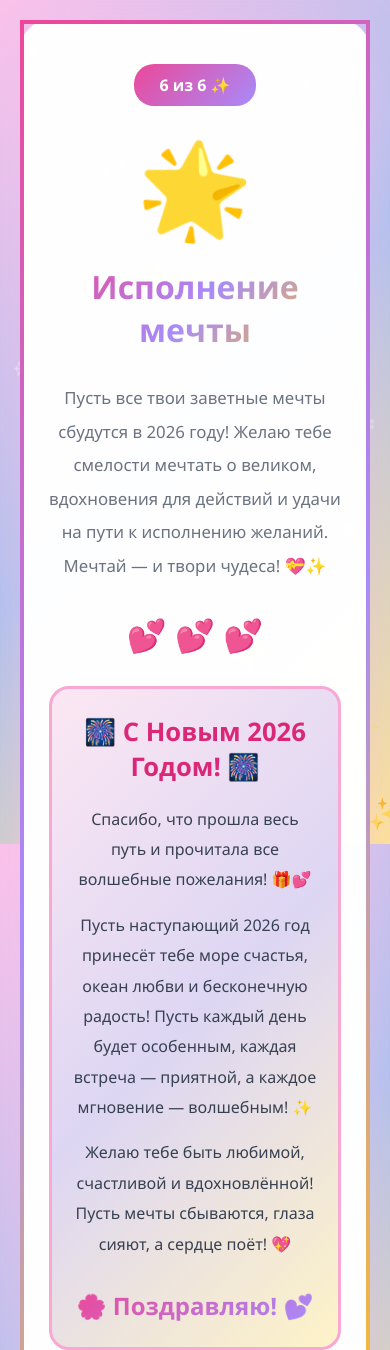
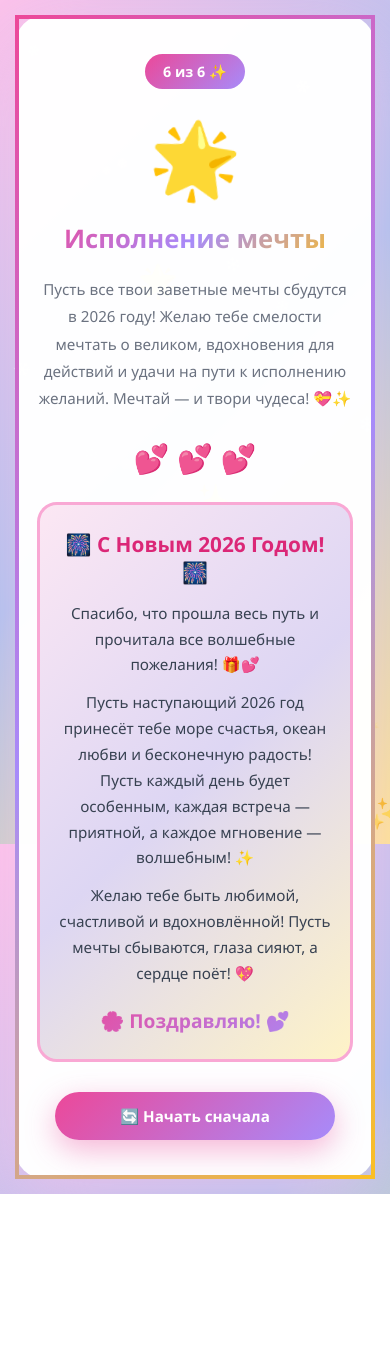
Before and after one commit to t0len/ny, a plain HTML site: page wish6.html in a window 390 px wide. Shown: the top 1350 px of the page. After the commit the page ends 1194 px from the top, so only its background shows below. Drawn offline with Linux system fonts and the light colour scheme.

Commit message:
Refactor HTML structure and styles for wish6

```diff
--- a/wish6.html
+++ b/wish6.html
@@ -171,6 +171,8 @@
             transition: all 0.3s ease;
             border: none;
             cursor: pointer;
+            -webkit-tap-highlight-color: rgba(236, 72, 153, 0.3);
+            touch-action: manipulation;
         }
 
         .btn:hover {
@@ -183,37 +185,105 @@
         }
 
         @media (max-width: 600px) {
+            body {
+                padding: 15px;
+            }
+
             .container {
-                padding: 40px 25px;
+                padding: 40px 22px;
+            }
+
+            .counter {
+                font-size: 0.9em;
+                padding: 8px 18px;
             }
 
             h1 {
-                font-size: 2em;
+                font-size: 1.9em;
+                margin-bottom: 20px;
             }
 
             .emoji {
-                font-size: 5em;
+                font-size: 4.5em;
+                margin-bottom: 20px;
             }
 
             .wish-text {
-                font-size: 1.05em;
+                font-size: 1em;
+                line-height: 1.8;
+                margin-bottom: 25px;
+            }
+
+            .divider {
+                font-size: 1.8em;
+                margin: 25px 0;
             }
 
             .final-message {
-                padding: 25px 20px;
+                padding: 28px 22px;
+                margin-top: 25px;
             }
 
             .final-message h2 {
-                font-size: 1.6em;
+                font-size: 1.5em;
+                margin-bottom: 15px;
             }
 
             .final-message p {
                 font-size: 1em;
+                line-height: 1.7;
+                margin-bottom: 12px;
+            }
+
+            .signature {
+                font-size: 1.3em;
+                margin-top: 20px;
             }
 
             .btn {
-                padding: 15px 35px;
+                padding: 16px 35px;
                 font-size: 1em;
+                width: 100%;
+                max-width: 280px;
+            }
+        }
+
+        @media (max-width: 400px) {
+            .container {
+                padding: 35px 18px;
+            }
+
+            h1 {
+                font-size: 1.6em;
+            }
+
+            .emoji {
+                font-size: 4em;
+            }
+
+            .wish-text {
+                font-size: 0.95em;
+            }
+
+            .final-message {
+                padding: 25px 18px;
+            }
+
+            .final-message h2 {
+                font-size: 1.3em;
+            }
+
+            .final-message p {
+                font-size: 0.95em;
+            }
+
+            .signature {
+                font-size: 1.2em;
+            }
+
+            .btn {
+                padding: 14px 30px;
+                font-size: 0.95em;
             }
         }
     </style>
```
